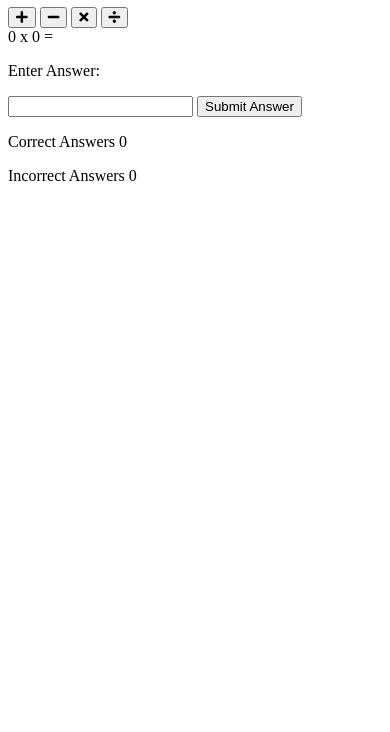
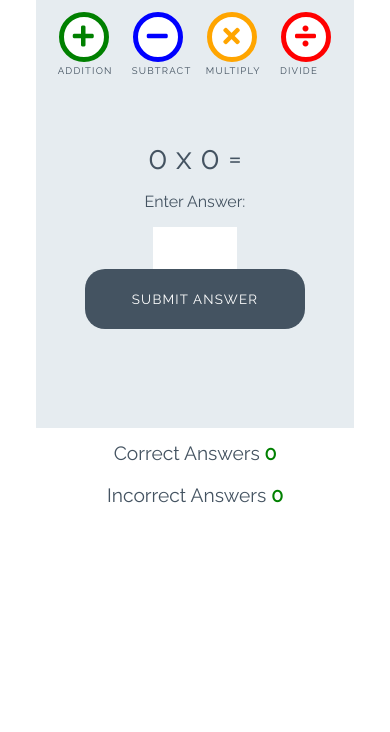
Before and after one commit to rebeccoder/love-maths, a plain HTML site: page index.html in a window 390 px wide. Shown: the part 112-844 px from the top of the page. Drawn offline with Linux system fonts and the light colour scheme.

Commit message:
Added styles for game

```diff
--- a/assets/css/style.css
+++ b/assets/css/style.css
@@ -0,0 +1,253 @@
+/* --------- Global style */
+
+body {
+    background-color: white;
+    font-family: "Raleway", sans-serif;
+    color: #445361;
+    text-align: center;
+}
+
+/* --------- Heading */
+
+.heading {
+    text-align: center;
+    font-size: 2.5rem;
+}
+
+.logo {
+    height: 40px;
+    padding-right: 5px;
+}
+
+/* --------- Game layout */
+
+.game-area {
+    background-color: #E6ECF0;
+    box-sizing: border-box;
+    width: 85%;
+    height: 65vh;
+    max-height: 450px;
+    max-width: 830px;
+    margin-left: auto;
+    margin-right: auto;
+    padding: 1%;
+}
+
+.question-area {
+    width: 50%;
+    font-size: 2rem;
+    margin: auto;
+    padding: 50px 0;
+}
+
+.question-area span {
+    padding: 0 15px;
+}
+
+.score-area {
+    margin: 5px auto;
+    width: 60%;
+    font-size: 1.2rem;
+}
+
+.controls-area {
+    width: 85%;
+    margin: 30px auto;
+}
+
+#score {
+    color: green;
+    font-weight: bold;
+}
+
+#incorrect {
+    color: red;
+    font-weight: bold;
+}
+
+.answer-message {
+    display: none;
+    font-size: 1rem;
+}
+
+#answer-box {
+    border: none;
+    color: #445361;
+    display: inline-block;
+    height: 40px;
+    width: 80px;
+    font-size: 1.2rem;
+}
+
+.scores {
+    display: inline-block;
+    padding: 25px;
+}
+
+/* --------- Buttons */
+
+.btn {
+    width: 220px;
+    height: 60px;
+    font-family: "Raleway", sans-serif;
+    text-transform: uppercase;
+    letter-spacing: 1.2px;
+    color: white;
+}
+
+.btn:focus {
+    outline: none;
+}
+
+.btn--big {
+    padding-top: 10px;
+    border-radius: 50%;
+    background-color: white;
+    border: 10px solid;
+    width: 100px;
+    height: 100px;
+    font-size: 3.2rem;
+    margin: 0 30px;
+    transition: all 0.5s;
+}
+
+.btn--big::after {
+    content: attr(data-type);
+    font-size: 1rem;
+    color:#445361;
+    position: relative;
+    left: 0.5rem;
+
+}
+
+.btn--blue {
+    border-color: blue;
+    color: blue;
+}
+
+.btn--blue:active,
+.btn--blue:hover {
+    background-color: darkblue;
+    color: white;
+}
+
+.btn--orange {
+    border-color: orange;
+    color: orange;
+}
+
+.btn--orange:active,
+.btn--orange:hover {
+    background-color: darkorange;
+    color: white;
+}
+
+.btn--red {
+    border-color: red;
+    color: red;
+}
+
+.btn--red:active,
+.btn--red:hover {
+    background-color: darkred;
+    color: white;
+}
+
+.btn--green {
+    border-color: green;
+    color: green;
+}
+
+.btn--green:active,
+.btn--green:hover {
+    background-color: darkgreen;
+    color: white;
+}
+
+.btn--gray {
+    margin-top: 25px;
+    background-color: #445361;
+    border: 1px transparent;
+    border-radius: 20px;
+}
+
+.btn--gray:active,
+.btn--gray:hover {
+    background-color: #0d1013;
+}
+
+/* --------- Media queries */
+
+@media (max-width: 414px) {
+    .controls-area {
+        width: 100%;
+    }
+
+    .btn--big {
+        margin: 0 10px;
+        padding: 5px;
+        border: 5px solid;
+        width: 50px;
+        height: 50px;
+        font-size: 1.5rem;
+    }
+
+    .btn--big::after {
+        font-size: 0.6rem;
+        left: -0.7rem;
+    }
+
+    .question-area {
+        padding: 10% 0;
+        width: 100%;
+    }
+
+    .question-area span {
+        padding: 0;
+    }
+
+    .answer-message {
+        display: block;
+    }
+
+    #answer-box {
+        display: block;
+        margin: 0 auto;
+    }
+    .btn--gray {
+        margin-top: 0;
+    }
+
+    .score-area {
+        width: 100%;
+    }
+
+    .scores {
+        margin: 0.5em auto;
+        display: block;
+        padding: 5px;
+    }
+
+    .heading {
+        font-size: 2rem;
+    }
+}
+
+@media (max-width: 320px) {
+    .game-area {
+        height: 70vh;
+    }
+
+    .controls-area {
+        width: 75%;
+        margin: 10px auto;
+    }
+
+    .btn--big {
+        margin: 10px 10px;
+    }
+    .question-area {
+        padding: 10px 0;
+    }
+
+}
--- a/index.html
+++ b/index.html
@@ -16,16 +16,16 @@
 
     <div class="game-area">
         <div class="controls-area">
-            <button class="btn btn--big btn--green">
+            <button data-type="addition" class="btn btn--big btn--green">
                 <i class="fas fa-plus"></i>
             </button>
-            <button class="btn btn--big btn--blue">
+            <button data-type="subtract" class="btn btn--big btn--blue">
                 <i class="fas fa-minus"></i>
             </button>
-            <button class="btn btn--big btn--orange">
+            <button data-type="multiply" class="btn btn--big btn--orange">
                 <i class="fas fa-times"></i>
             </button>
-            <button class="btn btn--big btn--red">
+            <button data-type="divide" class="btn btn--big btn--red">
                 <i class="fas fa-divide"></i>
             </button>
         </div>
@@ -37,7 +37,8 @@
             <span>=</span>
             <p class="answer-message">Enter Answer:</p>
             <input id="answer-box" type="number">
-            <button class=" btn btn--grey">Submit Answer</button>
+
+            <button data-type="submit" class="btn btn--gray">Submit Answer</button>
         </div>
 
     </div>
```
